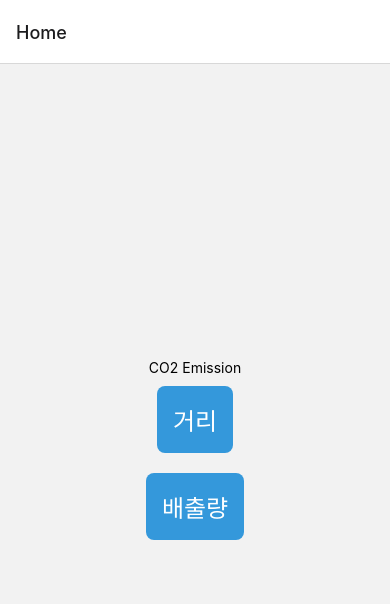
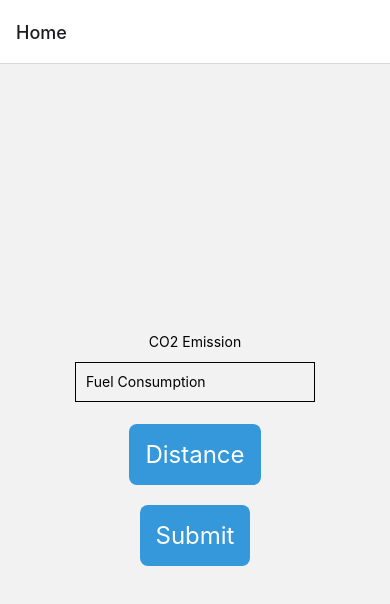
Before and after one commit to sea0416/CarbonFootPrint, a React Native app: screen /Home in a window 390 px wide. Shown: the top 604 px of the page. Built offline with nearby package versions, Linux system fonts and the light colour scheme.

Commit message:
Third commit (text input)
Add text input for fuel consumption

```diff
--- a/src/Home.js
+++ b/src/Home.js
@@ -1,13 +1,35 @@
-import * as React from 'react';
-import { View, Text, TouchableOpacity } from 'react-native';
+import React, {useState} from 'react';
+import { View, Text, TouchableOpacity, TextInput, StyleSheet } from 'react-native';
+
 
 export default function Home({ navigation }) {
+    const [count, setCount] = useState();
+    const styles = StyleSheet.create({
+        input: {
+          height: 40,
+          margin: 12,
+          borderWidth: 1,
+          padding: 10,
+
+        },
+
+
+      });
+
     return(
 
-        <View style={{ flex: 1, alignItems: 'center', justifyContent: 'center' }}>
+
+        <View style={{ flex: 1, alignItems: 'center', justifyContent: 'center'}}>
+            <Text>CO2 Emission</Text>
+            <TextInput
+                style={styles.input}
+                onChangeText={setCount}
+                value={count}
+                placeholder="Fuel Consumption"
+             />
+
 
             {/*Button for Distance */}
-            <Text>CO2 Emission</Text>
             <TouchableOpacity
             style={{
             backgroundColor: '#3498db',
@@ -18,7 +40,7 @@ export default function Home({ navigation }) {
             onPress={() => navigation.navigate('User')}
         >
 
-            <Text style={{ color: 'white', fontSize: 24}}>거리</Text>
+            <Text style={{ color: 'white', fontSize: 24}}>Distance</Text>
         </TouchableOpacity>
 
             {/*Button for emissions */}
@@ -33,7 +55,7 @@ export default function Home({ navigation }) {
             onPress={() => navigation.navigate('Emissions')}
         >
 
-            <Text style={{ color: 'white', fontSize: 24}}>배출량</Text>
+            <Text style={{ color: 'white', fontSize: 24}}>Submit</Text>
         </TouchableOpacity>
         </View>
 
```
